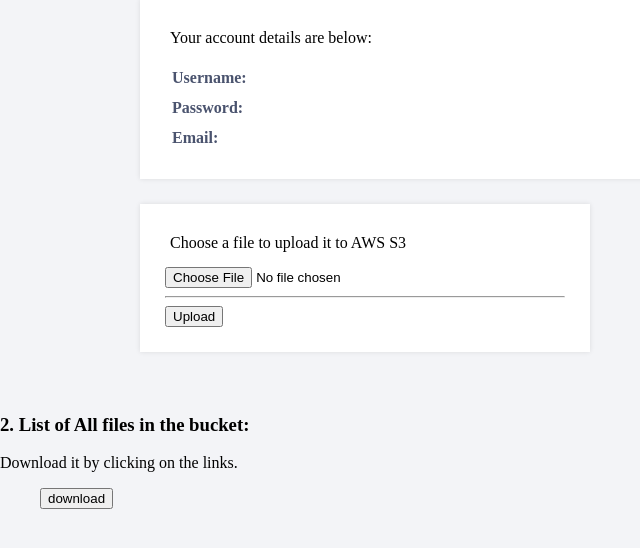
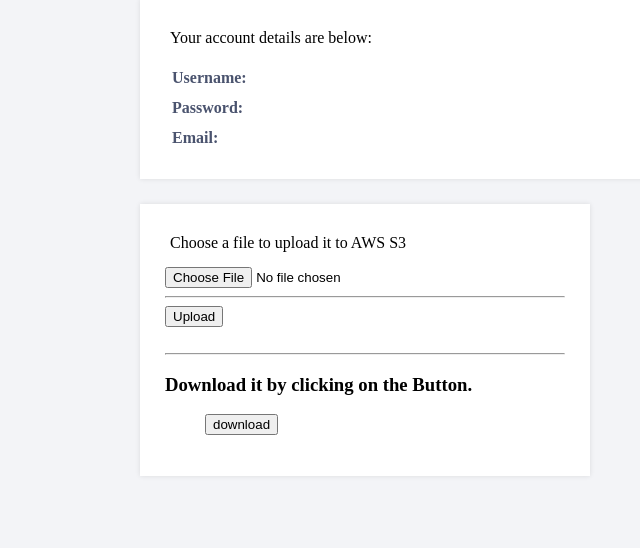
Before and after one commit to Mattias-R/ModernNetworks, a Flask app: page /profile in a window 1280 px wide. Shown: the part 163-711 px from the top of the page, without its empty margins (0-640 px from the left). Run offline with Flask 2, Linux system fonts and the light colour scheme; the visitor is signed in with stand-in values (Sample User, id 1); data that the repository does not hold is empty; some libraries are stand-ins or nearby versions.

Commit message:
rdy to show

```diff
--- a/main.py
+++ b/main.py
@@ -149,16 +149,20 @@
 
 @app.route('/download', methods=['GET'])
 def index():
-    cursor = mysql.connection.cursor(MySQLdb.cursors.DictCursor)
-    cursor.execute('SELECT * FROM accounts WHERE id = %s', (session['id'],))
-    account = cursor.fetchone()
-    file = s3.get_object(Bucket=BUCKET_NAME, Key=str(account['username']) +'/Frage4.pptx')
-    print(file)
-    return Response(
-        file['Body'].read(),
-        mimetype='text/plain',
-        headers={"Content-Disposition": "attachment;filename=test.pdf"}
-    )
+    try:
+        cursor = mysql.connection.cursor(MySQLdb.cursors.DictCursor)
+        cursor.execute('SELECT * FROM accounts WHERE id = %s', (session['id'],))
+        account = cursor.fetchone()
+        file = s3.get_object(Bucket=BUCKET_NAME, Key=str(account['username']) +'/Frage4.pptx')
+        print(file)
+        return Response(
+            file['Body'].read(),
+            mimetype='text/plain',
+            headers={"Content-Disposition": "attachment;filename=test.pdf"}
+        )
+    except Exception:
+        error = "please wait a few minutes"
+        return render_template('profile.html', account=account, error = error)
 
 if __name__ == "__main__":
     app.run(debug=True)
--- a/templates/profile.html
+++ b/templates/profile.html
@@ -32,20 +32,20 @@
             <input type="submit" name="upload" value="Upload" class="btn btn-success">
         </form>
         {{msg}}
+        </br>
+        <hr>
+        <h3>Download it by clicking on the Button.</h3>
+        <ul>
+            <form action="/download" method="GET" enctype="multipart/form-data">
+                <input type="submit" name="download" value="download" class="btn btn-success">
+            </form>
+        </ul>
+        {{error}}
     </div>
 
 </div>
 <br>
 </div>
-<div>
-          <h3>2. List of All files in the bucket:</h3>
-          <p>Download it by clicking on the links.</p>
-          <ul>
-      <form action="/download" method="GET" enctype="multipart/form-data">
-      <input type="submit" name="download" value="download" class="btn btn-success">
-      </form>
-          </ul>
-</div>
 
 
 {% endblock %}
```
Lines whose indentation alone changed are shown as unchanged.
